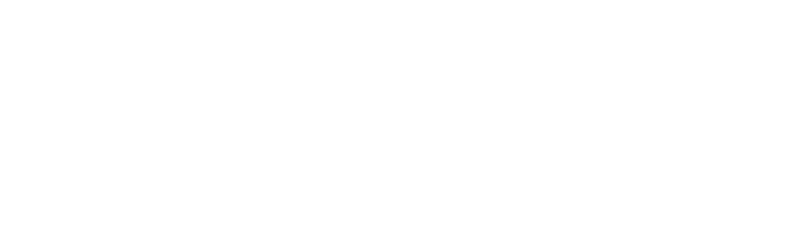
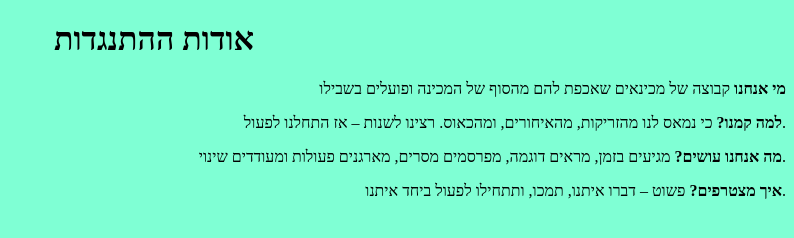
Before and after one commit to upsilan/Resistance_WebPage, a plain HTML site: page about.html in a window 1280 px wide. Shown: the whole page, without its empty margins (486-1280 px from the left). Drawn offline with Linux system fonts and the light colour scheme.

Commit message:
changed the about page

```diff
--- a/about.html
+++ b/about.html
@@ -3,9 +3,13 @@
 <head>
     <meta charset="UTF-8">
     <meta name="viewport" content="width=device-width, initial-scale=1.0">
-    <title>Document</title>
+    <title>about</title>
 </head>
-<body>
-
+<body style="background-color: aquamarine; text-align: right;">
+    <h1 style="text-align: center;">אודות ההתנגדות</h1>
+    <p><b>מי אנחנו</b> קבוצה של מכינאים שאכפת להם מהסוף של המכינה ופועלים בשבילו</p>
+    <p><b>למה קמנו?</b> כי נמאס לנו מהזריקות, מהאיחורים, ומהכאוס. רצינו לשנות – אז התחלנו לפעול.</p>
+    <p><b>מה אנחנו עושים?</b> מגיעים בזמן, מראים דוגמה, מפרסמים מסרים, מארגנים פעולות ומעודדים שינוי.</p>
+    <p><b>איך מצטרפים?</b> פשוט – דברו איתנו, תמכו, ותתחילו לפעול ביחד איתנו.</p>
 </body>
 </html>
```
Also changed, not shown: index.html (+2 -2 lines).
